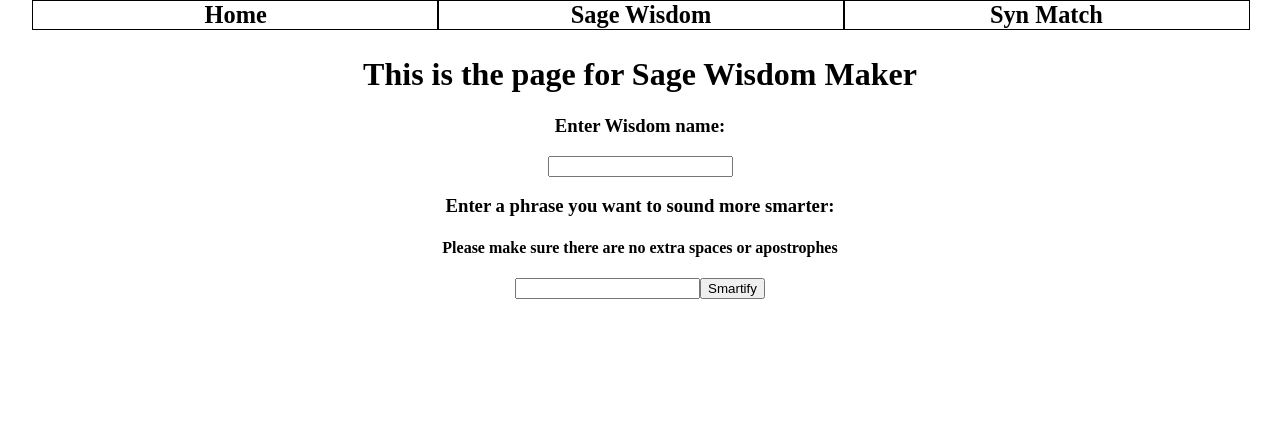
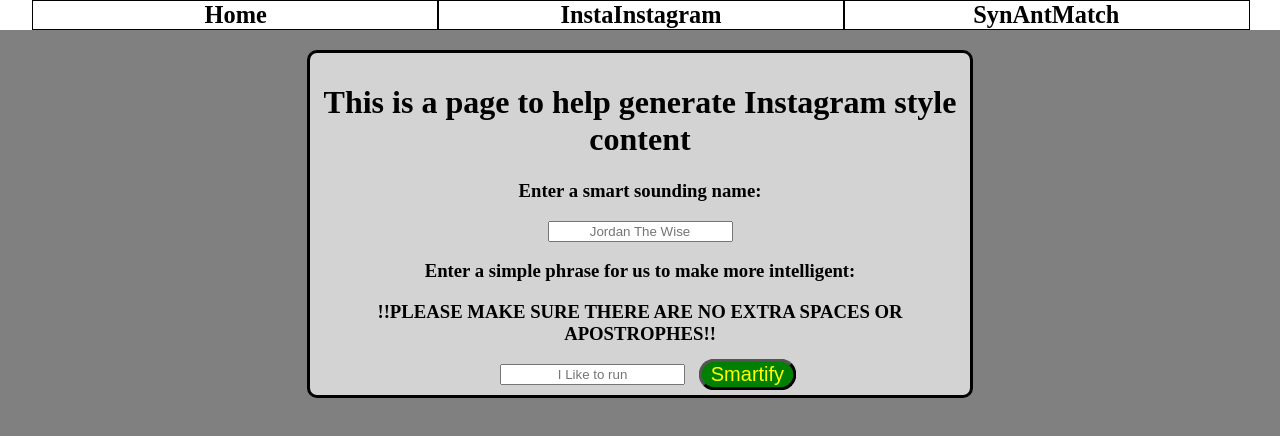
Before and after one commit to JordanFJH/project-2, a React (Vite) app: page /sage in a window 1280 px wide. Shown: the top 436 px of the page. Built offline with nearby package versions, Linux system fonts and the light colour scheme.

Commit message:
added initial styling to main page and InstaInstagram page

```diff
--- a/src/components/NavBar.jsx
+++ b/src/components/NavBar.jsx
@@ -9,11 +9,11 @@
             </Link>
             <br />
             <Link to="sage">
-                <h3>Sage Wisdom</h3>
+                <h3>InstaInstagram</h3>
             </Link>
             <br />
             <Link to="synmatch">
-                <h3>Syn Match</h3>
+                <h3>SynAntMatch</h3>
             </Link>
 
         </nav>
--- a/src/index.css
+++ b/src/index.css
@@ -18,6 +18,7 @@
   width: 100%;
   height: 100%;
   margin: 0;
+  overflow: hidden;
 }
 
 a {
@@ -50,10 +51,11 @@
 
 /* Main Page Styling*/
 .main-page {
+  background-color: gray;
   margin: auto;
   display: flex;
-  width: 75%;
-  height: 75%;
+  width: 100%;
+  height: 100%;
   justify-content: center;
   align-items: center;
 }
@@ -78,6 +80,16 @@
   border: 1px solid black;
 }
 
+.intro, .descriptions {
+  background-color: lightgray;
+}
+
+.main-page-choice:hover {
+  background-color: yellow;
+  transform: scale(1.2);
+}
+
+/* Sage Wisdom Styling */
 
 .fancy-phrase {
   font-size: 2.5rem;
@@ -85,6 +97,7 @@
   font-style: italic;
   text-decoration:wavy;
   margin: 2px;
+  text-decoration: underline;
 }
 
 
@@ -111,12 +124,34 @@
 }
 
 .sage-main {
-  padding: 5px;
   text-align: center;
+  background-color: gray;
+  height: 100%;
+  display: flex;
+  flex-direction: column;
+  align-items: center;
 }
 
 input {
   text-align: center;
+}
+
+.sage-intro {
+  background-color: lightgray;
+  width: 50%;
+  padding: 10px;
+}
+
+.phrase-display {
+  background-color: lightgray;
+  width: 50%;
+  padding: 10px;
+}
+
+.phrase-display, .sage-intro {
+  border: 3px solid black;
+  border-radius: 10px;
+  margin-top: 20px;
 }
 
 .sage-result {
@@ -126,6 +161,20 @@
   flex-direction: column;
   align-items: center;
   background-color: lightgray;
+}
+
+.smartify-button {
+  color: yellow;
+  margin-left: 30px;
+  border-radius: 50px;
+  background-color: green;
+  transform: scale(1.5);
+}
+
+.smartify-button:hover {
+  transform: scale(1.7);
+  color: green;
+  background-color: yellow;
 }
 
 /* synmatch Game  styling*/
@@ -180,3 +229,7 @@
 .selected {
   background-color: black;
 }
+
+.timer {
+  color: red;
+}
--- a/src/pages/MainPage.jsx
+++ b/src/pages/MainPage.jsx
@@ -8,7 +8,7 @@
     function sageDescription() {
         return (
             <>
-                <h4 class="text-2xl">This is a page that will help you generate content for picture social media like Instagram.
+                <h4 class="text-2xl p-4">This is a page that will help you generate content for picture social media like Instagram.
                     You put in a normal sentence, and with some API magic it generates another sentence that sounds much more in depth.
                     Once you have a quote or sentence you're happy with, you can even pair it with a random image to make it look better.  Give it a try.
                 </h4>
@@ -18,8 +18,10 @@
 
     function synDescription() {
         return (
-            <h4>
-
+            <h4 class="text-2xl p-4">
+                This is a game that both quick wit and reflexes.  A random word will be provided to you and you'll have to find a certain amount of
+                either antonyms and/or synonyms to win.  The amount will be random every round!  And did I mention you only have 30 seconds to find them?
+                You can do it though!!
             </h4>
         )
     }
@@ -27,17 +29,17 @@
     return (
         <div className="main-page">
             <div className="intro">
-                <h2>Select one of the two components for more info:</h2>
-                <div className="main-page-choices">
-                    <div onClick={() => { setDesc(true); setSageChoice(true) }}><h1>Sage Wisdom</h1></div>
-                    <div onClick={() => { setDesc(true); setSageChoice(false) }}><h1>SynAntMatch</h1></div>
+                <h2>Click one to get more info:</h2>
+                <div>
+                    <div onClick={() => { setDesc(true); setSageChoice(true) }} className="main-page-choice"><h1>InstaInstagram</h1></div>
+                    <div onClick={() => { setDesc(true); setSageChoice(false) }} className="main-page-choice"><h1>SynAntMatch</h1></div>
                 </div>
             </div>
-            <section className="descriptions">
-                {desc && <div>
-                    {sageChoice ? sageDescription() : synDescription()}
-                </div>}
+            {desc && <section className="descriptions">
+                {sageChoice ? sageDescription() : synDescription()}
             </section>
+            }
+
         </div>
     );
 }
--- a/src/pages/SagePage.jsx
+++ b/src/pages/SagePage.jsx
@@ -48,24 +48,26 @@
     function sageMain() {
         return (
             <div className="sage-main">
-                <h1>This is the page for Sage Wisdom Maker</h1>
-                <h3>Enter Wisdom name:</h3>
-                <input type="text" value={name} onChange={handleName} />
-                <br />
-                <h3>Enter a phrase you want to sound more smarter:</h3>
-                <h4>Please make sure there are no extra spaces or apostrophes</h4>
-                <input type="text" value={input} onChange={handleChange} />
-                <button onClick={handleSubmit}>Smartify</button>
+                <div className="sage-intro">
+                    <h1>This is a page to help generate Instagram style content</h1>
+                    <h3>Enter a smart sounding name:</h3>
+                    <input type="text" value={name} onChange={handleName} placeholder="Jordan The Wise" />
+                    <br />
+                    <h3>Enter a simple phrase for us to make more intelligent:</h3>
+                    <h3>!!PLEASE MAKE SURE THERE ARE NO EXTRA SPACES OR APOSTROPHES!!</h3>
+                    <input type="text" value={input} onChange={handleChange} placeholder="I Like to run" />
+                    <button onClick={handleSubmit} className="smartify-button">Smartify</button>
+                </div>
                 {truePhrase &&
                     <section className="phrase-display">
-                        <h3 className="display-sentence">Your common simpleton phrase: </h3>
+                        <h3 className="display-sentence">Your common phrase: </h3>
                         <h3 className="user-sentence">{input}</h3>
-                        <h3 className="display-sentence">That same phrase, just more smarter:</h3>
+                        <h3 className="display-sentence">That same phrase, just a little more intelligent:</h3>
                         <h3 className="fancy-phrase">{sagePhrase?.join(" ")}</h3>
                         <h4 className="fancy-phrase">- {name}</h4>
-                        <button onClick={() => setShowResult(true)}>Pair with a random Image</button>
+                        <button onClick={() => setShowResult(true)} className="picture-button">Pair with a random Image</button>
                         <br />
-                        <button onClick={handleReset}>Start Over</button>
+                        <button onClick={handleReset} className="sage-reset">Start Over</button>
                     </section>
                 }
             </div>
@@ -73,7 +75,7 @@
     }
 
     return (
-        showResult ? <SageResults setShowResult={setShowResult} phrase={sagePhrase} name={name}/> : sageMain()
+        showResult ? <SageResults setShowResult={setShowResult} phrase={sagePhrase} name={name} /> : sageMain()
     );
 }
 
```
